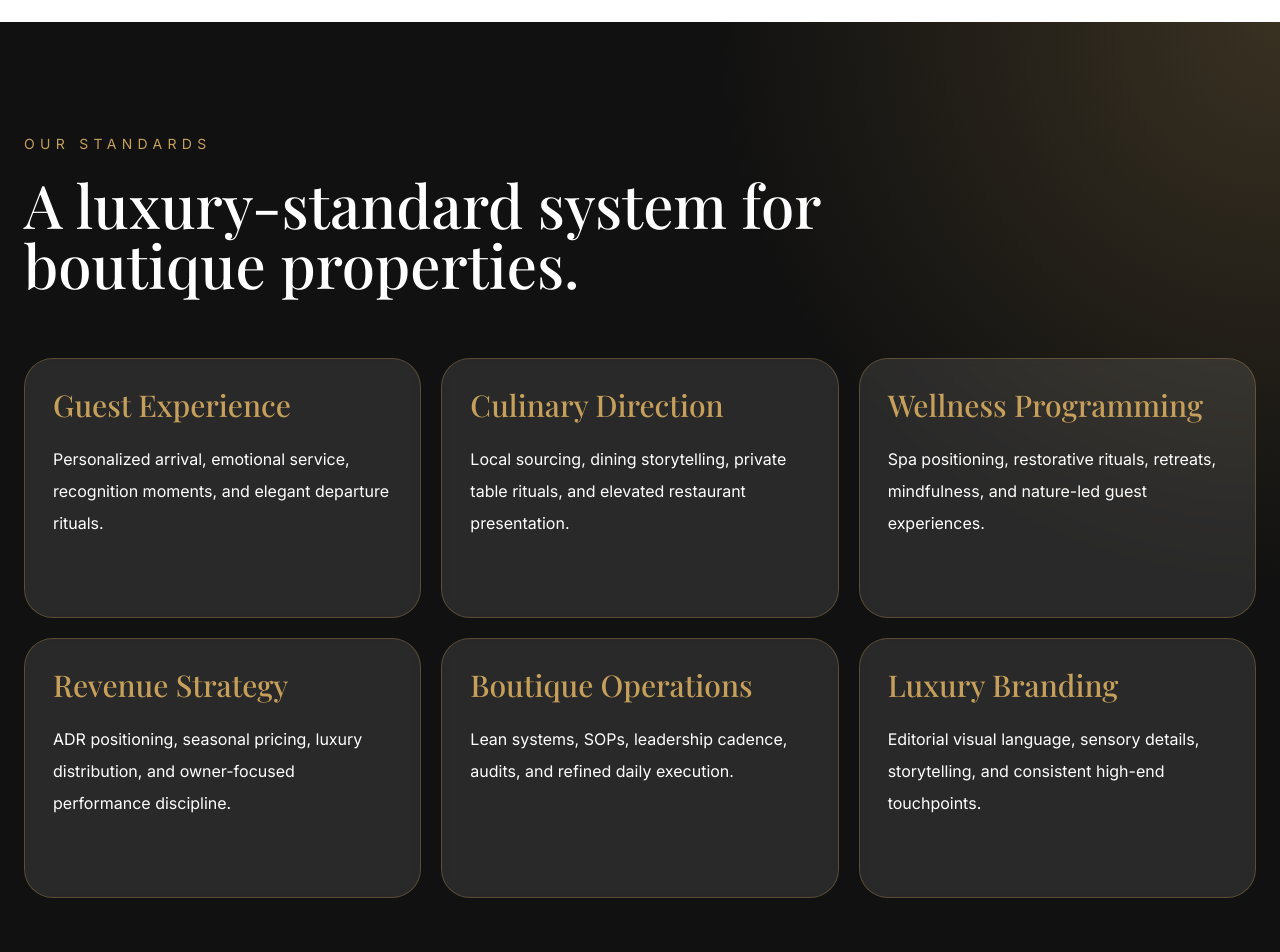
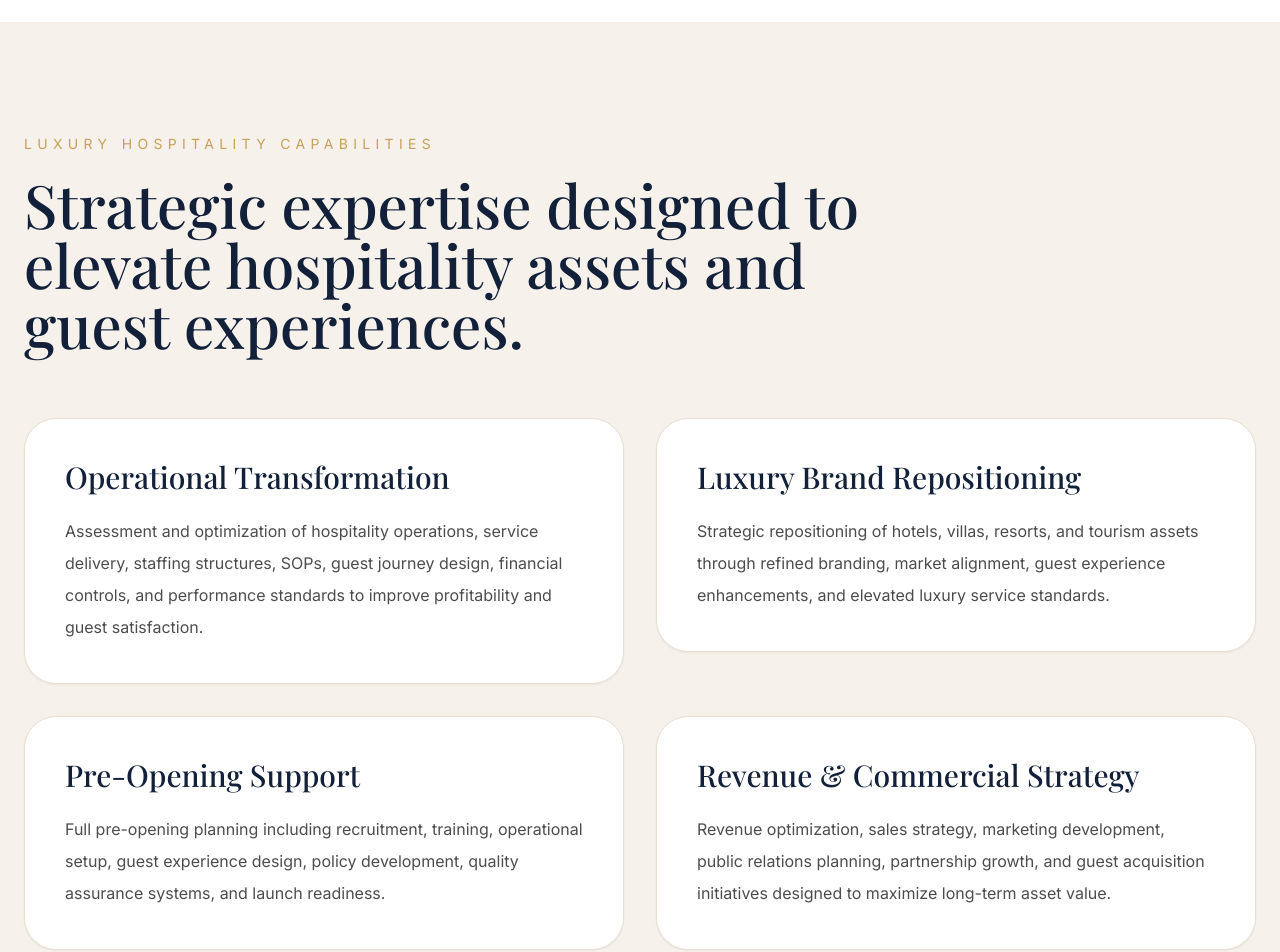
Before and after one commit to Kthomas5916/karatto-website, a React (Vite) app: page / in a window 1280 px wide. Shown: the part 5080-6032 px from the top of the page. Built offline with nearby package versions, Linux system fonts and the light colour scheme.

Commit message:
Add luxury hospitality capabilities section

```diff
--- a/src/App.jsx
+++ b/src/App.jsx
@@ -447,7 +447,69 @@ export default function App() {
             </div>
           </div>
         </section>
+<section id="capabilities" className="bg-[#F6F2EB] px-6 py-28">
+  <div className="mx-auto max-w-7xl">
+    <Reveal>
+      <p className="text-sm uppercase tracking-[0.38em] text-[#C6A05B]">
+        Luxury Hospitality Capabilities
+      </p>
 
+      <h2 className="mt-5 max-w-4xl font-serif text-5xl leading-tight text-[#12203A] md:text-6xl">
+        Strategic expertise designed to elevate hospitality assets and guest experiences.
+      </h2>
+    </Reveal>
+
+    <div className="mt-16 grid gap-8 md:grid-cols-2">
+      <Reveal>
+        <div className="rounded-[2rem] border border-[#E7DED0] bg-white p-10 shadow-sm">
+          <h3 className="font-serif text-3xl text-[#12203A]">
+            Operational Transformation
+          </h3>
+
+          <p className="mt-5 leading-8 text-black/70">
+            Assessment and optimization of hospitality operations, service delivery, staffing structures, SOPs, guest journey design, financial controls, and performance standards to improve profitability and guest satisfaction.
+          </p>
+        </div>
+      </Reveal>
+
+      <Reveal>
+        <div className="rounded-[2rem] border border-[#E7DED0] bg-white p-10 shadow-sm">
+          <h3 className="font-serif text-3xl text-[#12203A]">
+            Luxury Brand Repositioning
+          </h3>
+
+          <p className="mt-5 leading-8 text-black/70">
+            Strategic repositioning of hotels, villas, resorts, and tourism assets through refined branding, market alignment, guest experience enhancements, and elevated luxury service standards.
+          </p>
+        </div>
+      </Reveal>
+
+      <Reveal>
+        <div className="rounded-[2rem] border border-[#E7DED0] bg-white p-10 shadow-sm">
+          <h3 className="font-serif text-3xl text-[#12203A]">
+            Pre-Opening Support
+          </h3>
+
+          <p className="mt-5 leading-8 text-black/70">
+            Full pre-opening planning including recruitment, training, operational setup, guest experience design, policy development, quality assurance systems, and launch readiness.
+          </p>
+        </div>
+      </Reveal>
+
+      <Reveal>
+        <div className="rounded-[2rem] border border-[#E7DED0] bg-white p-10 shadow-sm">
+          <h3 className="font-serif text-3xl text-[#12203A]">
+            Revenue & Commercial Strategy
+          </h3>
+
+          <p className="mt-5 leading-8 text-black/70">
+            Revenue optimization, sales strategy, marketing development, public relations planning, partnership growth, and guest acquisition initiatives designed to maximize long-term asset value.
+          </p>
+        </div>
+      </Reveal>
+    </div>
+  </div>
+</section>
         <section id="standards" className="relative overflow-hidden bg-[#111] px-6 py-28 text-white">
           <div className="absolute inset-0 bg-[radial-gradient(circle_at_top_right,rgba(198,160,91,0.22),transparent_35%)]" />
           <div className="relative mx-auto max-w-7xl">
```
